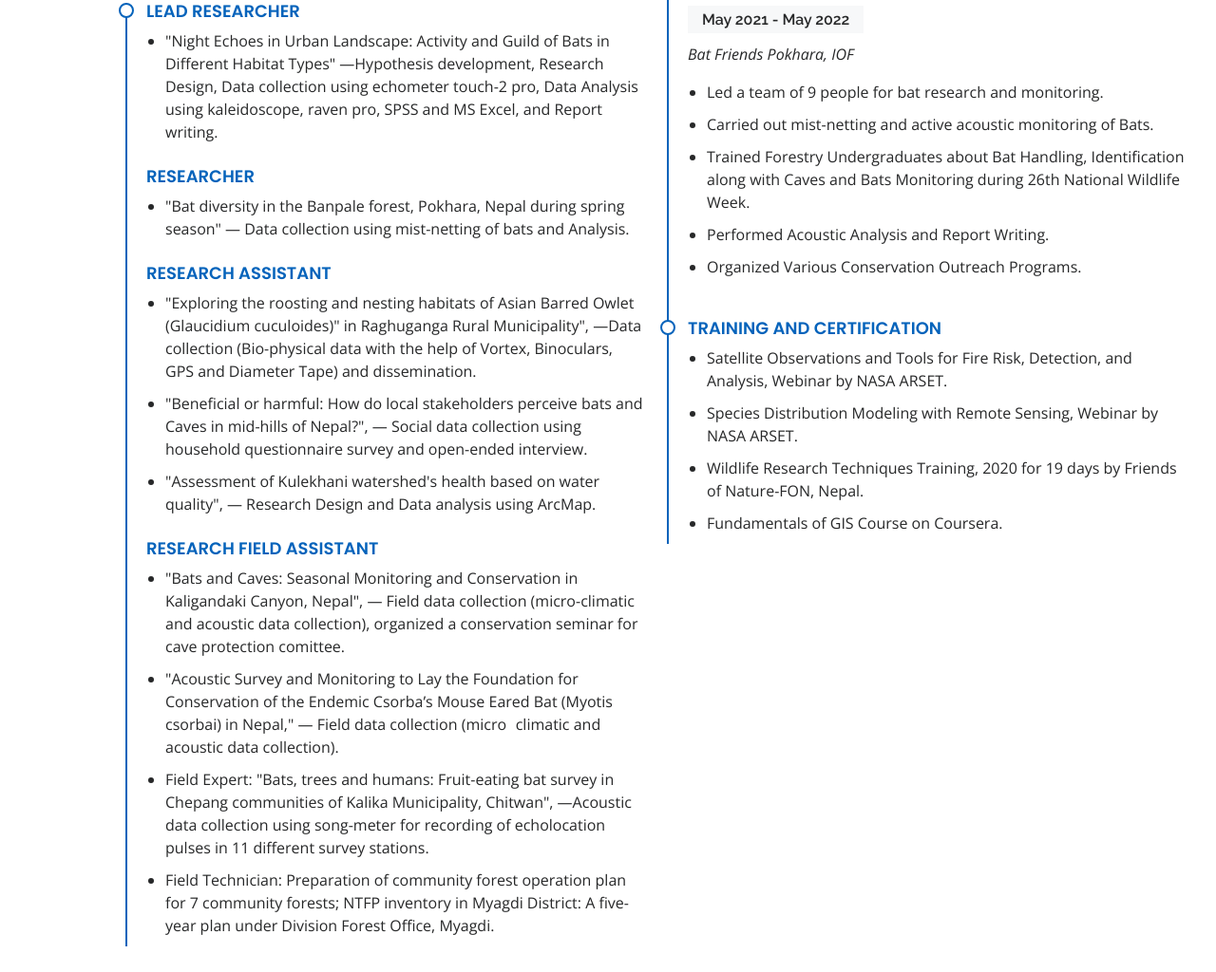
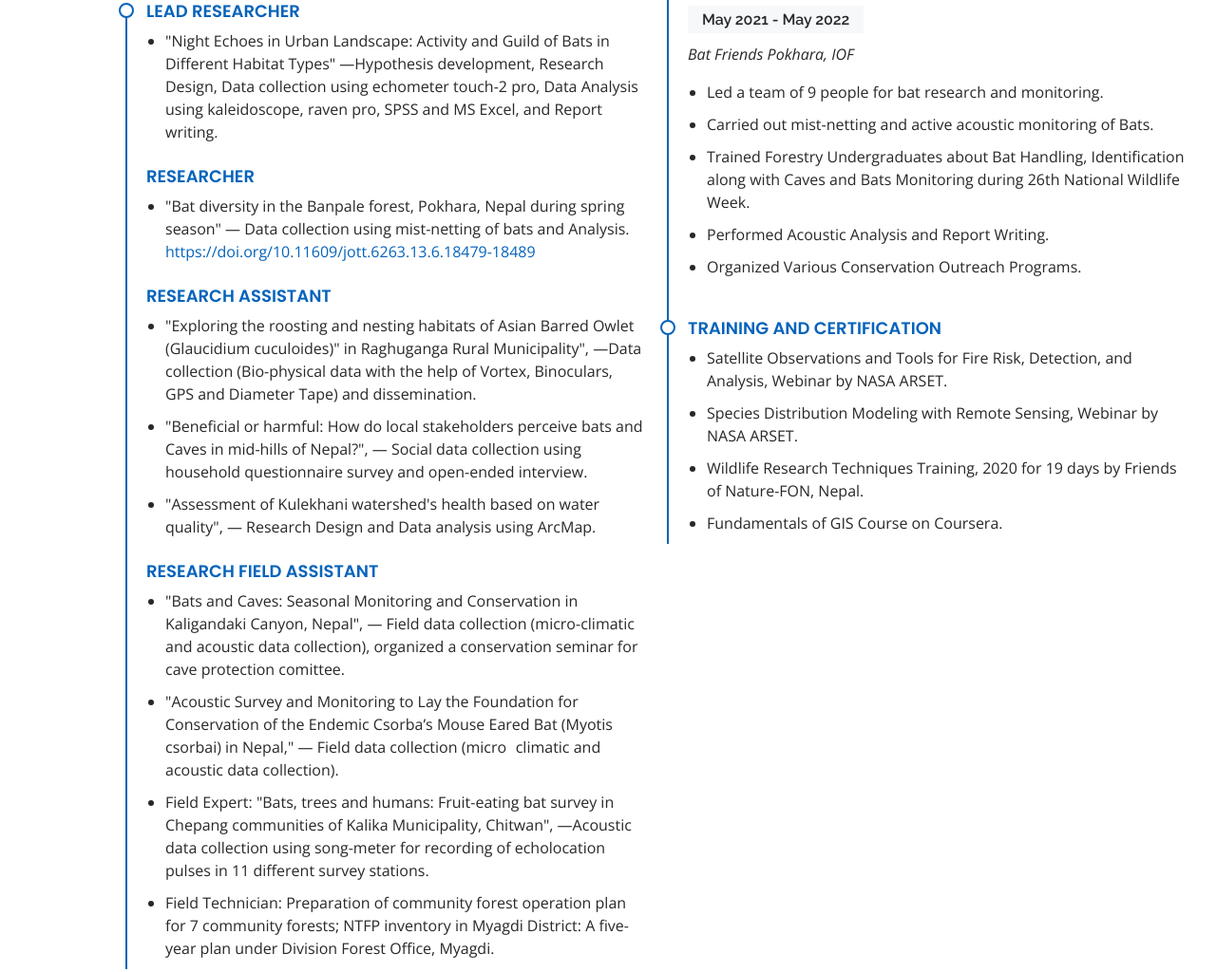
Before and after one commit to pratyush-dh/pratyush-dh.github.io, a plain HTML site: page index.html in a window 1280 px wide. Shown: the part 3212-4236 px from the top of the page at 95% size. Drawn offline with nearby package versions, Linux system fonts and the light colour scheme.

Commit message:
Update index.html

```diff
--- a/index.html
+++ b/index.html
@@ -341,7 +341,8 @@
 				</li>
 
 				<h4>Researcher</h4> <ul><li> "Bat diversity in the Banpale forest, Pokhara, Nepal during spring season" — Data
-					collection using mist-netting of bats and Analysis.</li></ul>
+					collection using mist-netting of bats and Analysis.
+		 			<a href="https://doi.org/10.11609/jott.6263.13.6.18479-18489">https://doi.org/10.11609/jott.6263.13.6.18479-18489</a></li></ul>
 
 
 
```
